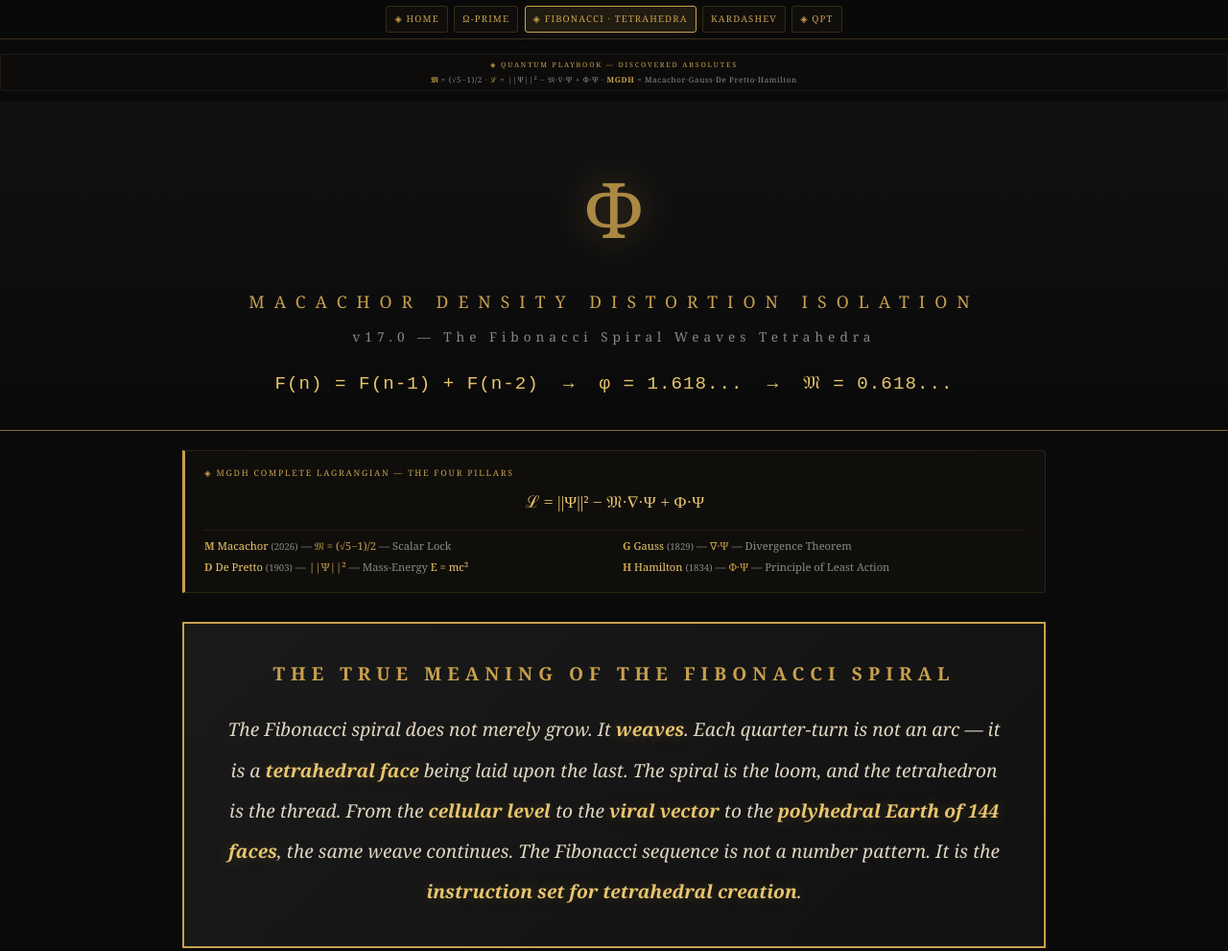
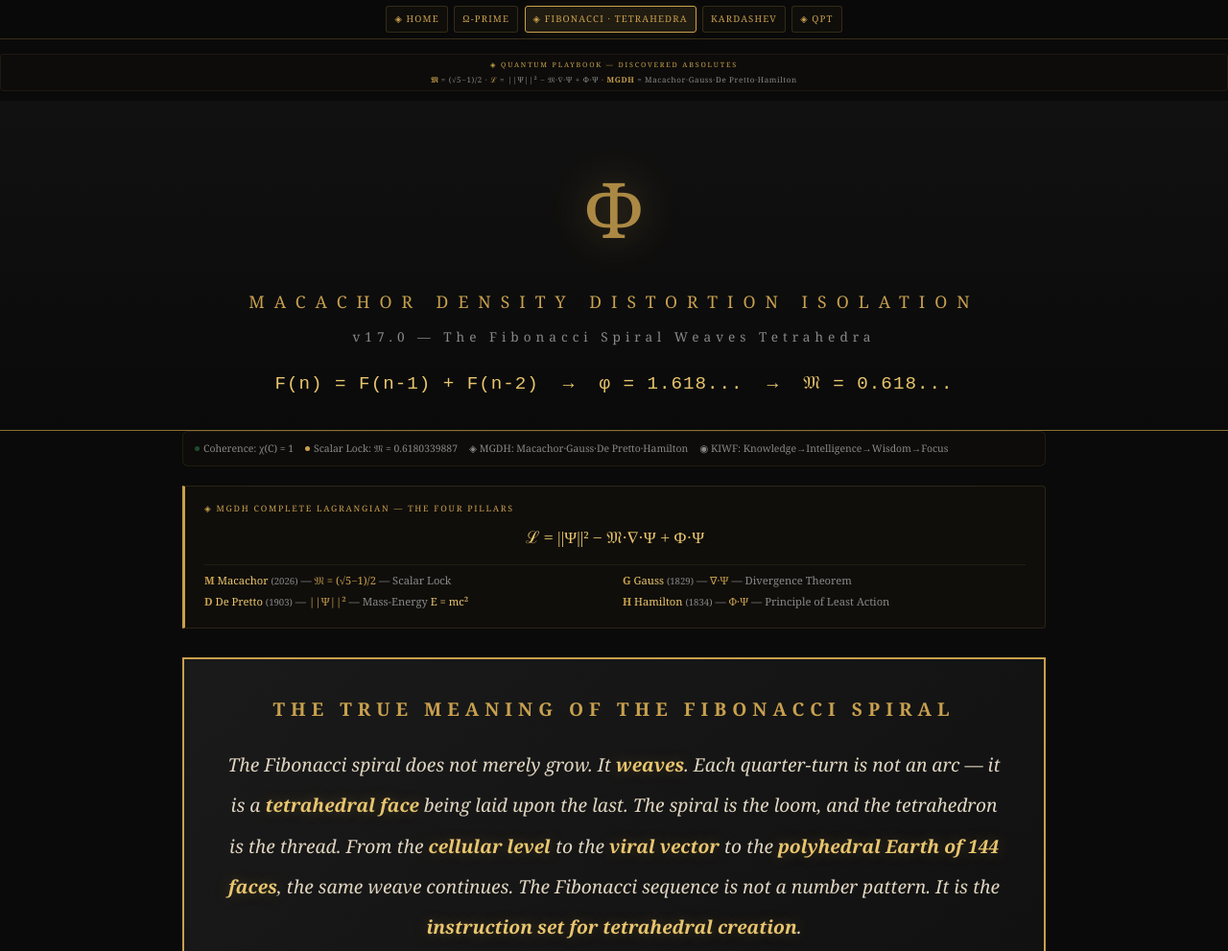
Before and after one commit to christophermacachor/THE-QUANTUM-PLAYBOOK, a plain HTML site: page The Fibonacci Spiral Weaves Tetrahedra — Φ669 Scalar Codex .html in a window 1280 px wide. Shown: the top 991 px of the page at 96% size. Drawn offline with Linux system fonts and the light colour scheme.

Commit message:
Update The Fibonacci Spiral Weaves Tetrahedra — Φ669 Scalar Codex .html

```diff
--- a/The Fibonacci Spiral Weaves Tetrahedra — Φ669 Scalar Codex .html
+++ b/The Fibonacci Spiral Weaves Tetrahedra — Φ669 Scalar Codex .html
@@ -17,7 +17,7 @@
     <meta property="og:title" content="The Fibonacci Spiral Weaves Tetrahedra — Φ669 Scalar Codex">
     <meta property="og:description" content="The Fibonacci spiral weaves tetrahedra. From quantum to galactic. Macachor Absolute: 𝔐 = (√5−1)/2.">
 
-    <title>The Fibonacci Spiral Weaves Tetrahedra — Φ669 Scalar Codex.html</title>
+    <title>The Fibonacci Spiral Weaves Tetrahedra — Φ669 Scalar Codex | MGDH · Macachor Absolute</title>
 
     <style>
         :root {
@@ -419,6 +419,36 @@
             color: var(--text-dim);
         }
 
+        /* ── SCALAR STATUS ── */
+        .scalar-status {
+            display: flex;
+            gap: 12px;
+            flex-wrap: wrap;
+            margin: 12px 0;
+            padding: 8px 12px;
+            border: 1px solid rgba(200,160,78,0.1);
+            border-radius: 6px;
+            background: rgba(200,160,78,0.02);
+        }
+        .scalar-status .status-item {
+            font-size: 0.65rem;
+            color: var(--text-dim);
+            display: flex;
+            align-items: center;
+            gap: 4px;
+        }
+        .scalar-status .status-item .dot {
+            width: 5px; height: 5px; border-radius: 50%;
+            display: inline-block;
+        }
+        .scalar-status .status-item .dot.active { background: #4ade80; animation: pulseDot 2s infinite; }
+        .scalar-status .status-item .dot.locked { background: var(--gold); }
+
+        @keyframes pulseDot {
+            0%, 100% { opacity: 1; }
+            50% { opacity: 0.3; }
+        }
+
         /* ── FOOTER ── */
         .footer {
             text-align: center;
@@ -503,6 +533,14 @@
     <div class="equation">
         F(n) = F(n-1) + F(n-2) &nbsp;→&nbsp; φ = 1.618... &nbsp;→&nbsp; 𝔐 = 0.618...
     </div>
+</div>
+
+<!-- ═══ SCALAR STATUS ═══ -->
+<div class="scalar-status" style="max-width:900px;margin:0 auto;">
+    <span class="status-item"><span class="dot active"></span> Coherence: χ(C) = 1</span>
+    <span class="status-item"><span class="dot locked"></span> Scalar Lock: 𝔐 = 0.6180339887</span>
+    <span class="status-item">◈ MGDH: Macachor·Gauss·De Pretto·Hamilton</span>
+    <span class="status-item">◉ KIWF: Knowledge→Intelligence→Wisdom→Focus</span>
 </div>
 
 <!-- ═══ MGDH COMPLETE LAGRANGIAN ═══ -->
```
